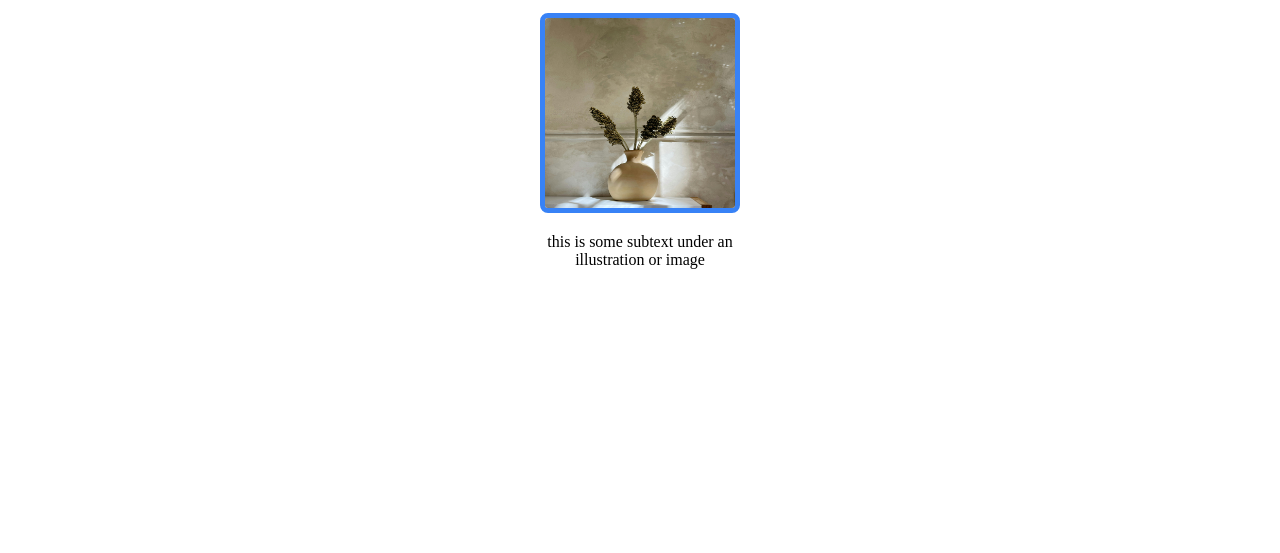
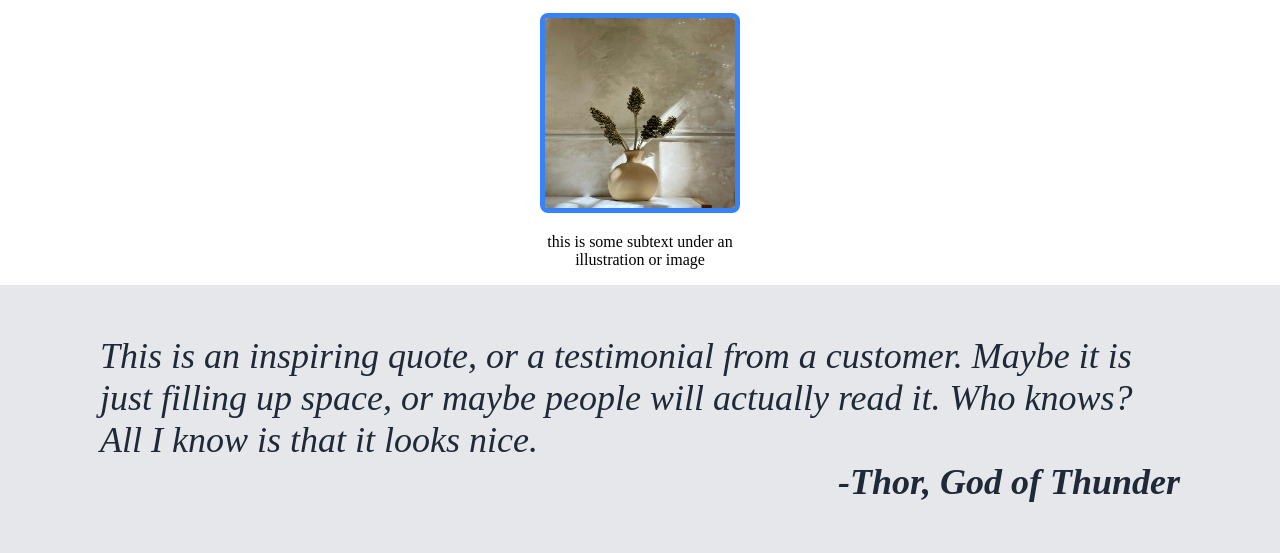
Before and after one commit to Lefasto/LandingPage, a plain HTML site: page index.html in a window 1280 px wide. Shown: the part 1135-1688 px from the top of the page. Before the commit the page ends 1420 px from the top, so only its background shows below. Drawn offline with Linux system fonts and the light colour scheme.

Commit message:
quote part ready

```diff
--- a/index.html
+++ b/index.html
@@ -67,6 +67,21 @@
 
         </div>
 
+        <div class="quote-section">
+
+            <div class="quote">This is an inspiring quote, or a testimonial from a customer.
+                Maybe it is just filling up space, or maybe people will actually read it.
+                Who knows? All I know is that it looks nice.</div>
+            <div class="author">-Thor, God of Thunder</div>
+
+        </div>
+
+        <div class="call-to-action">
+
+
+
+        </div>
+
     </div>
 
 </body>
--- a/style.css
+++ b/style.css
@@ -74,8 +74,8 @@ button {
 
 .content {
     display: flex;
+    justify-content: center;
     flex-direction: column;
-    justify-content: center;
     align-items: center;
 }
 
@@ -87,7 +87,7 @@ button {
 
 .illustration {
     display: flex;
-    justify-content: center;
+    justify-content: stretch;
     gap: 50px;
     margin-bottom: 100px;
 }
@@ -105,3 +105,16 @@ button {
     border: 5px solid #3882F6;
     border-radius: 8px;
 }
+
+.quote-section {
+    background-color: #E5E7EB;
+    color: #1F2937;
+    font-size: 36px;
+    font-style: italic;
+    padding: 50px 100px;
+}
+
+.author {
+    text-align: right;
+    font-weight: bold;
+}
```
